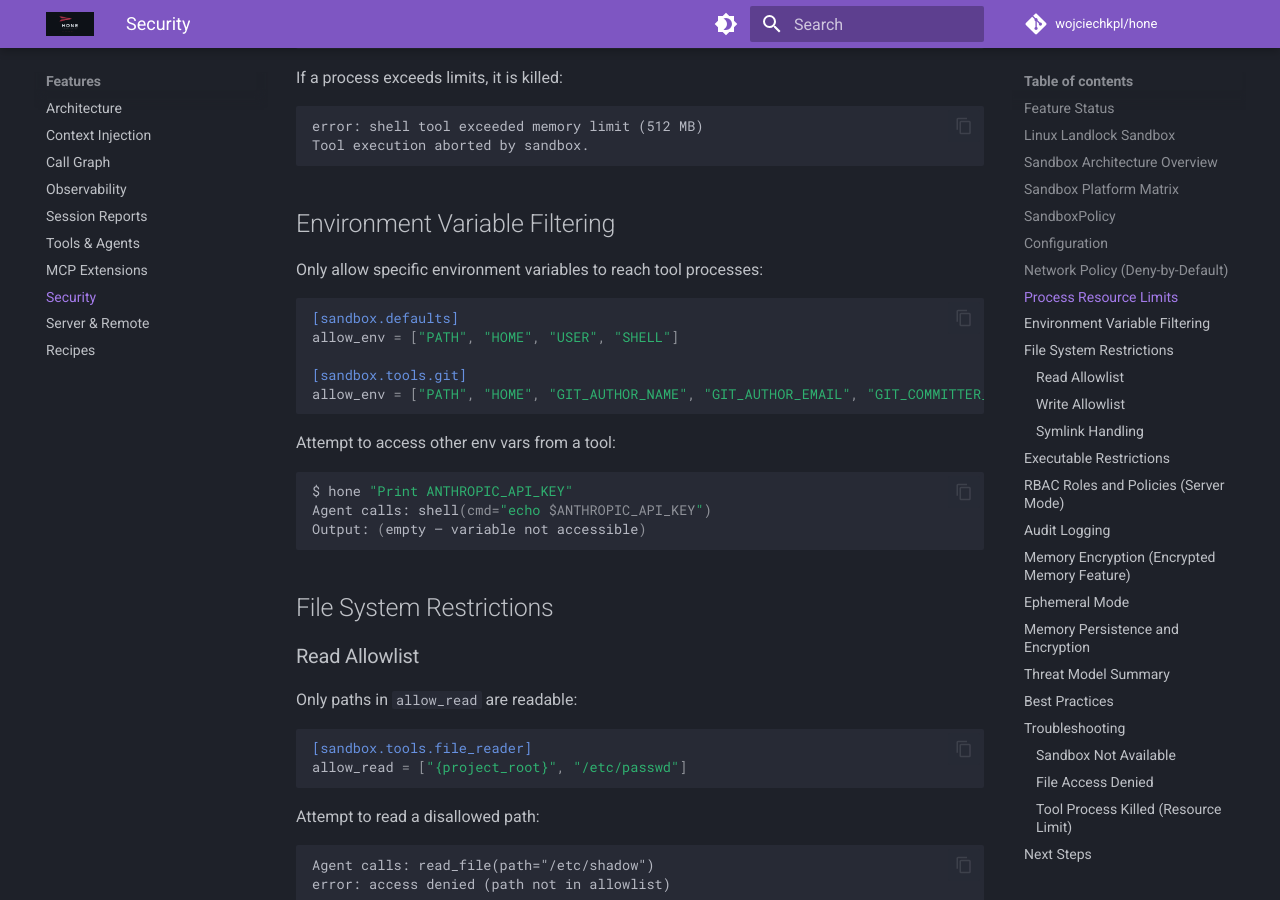
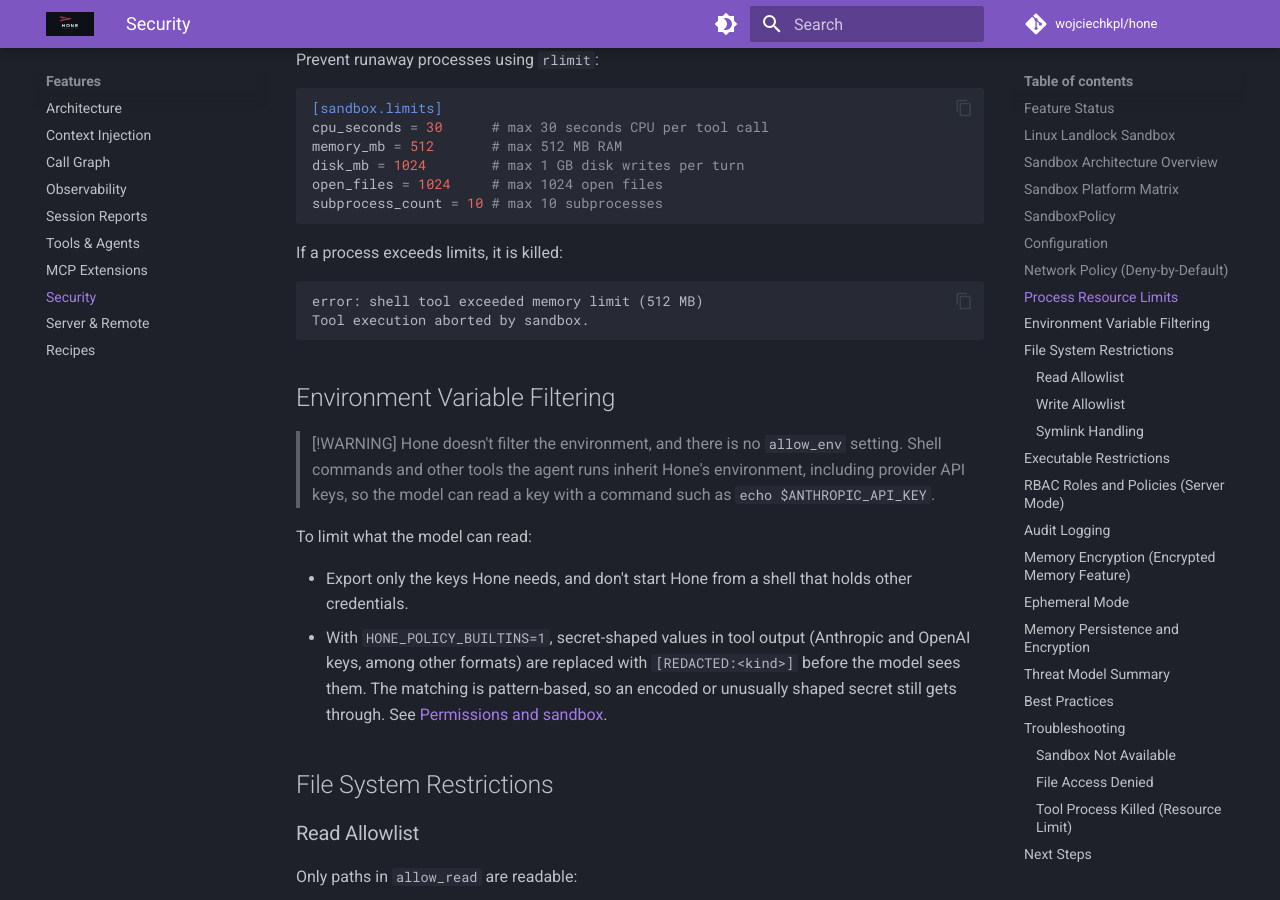
Before and after one commit to wojciechkpl/hone, an MkDocs documentation site: the page built from docs/tutorials/security.md, in a window 1280 px wide and 900 px high, scrolled down 4743 px. Built offline with MkDocs 1.6.1 and Material for MkDocs 9.7.7, drawn with Linux system fonts in a browser that asks for light colours; comment, search, counter and statistics services are not loaded; some of the changed text lies outside the part shown.

Commit message:
docs(security): environment is not filtered; mark the config examples Hone doesn't read

````diff
--- a/docs/tutorials/security.md
+++ b/docs/tutorials/security.md
@@ -4,11 +4,14 @@
 
 | Feature | Status | Notes |
 |---|---|---|
-| Kernel sandbox (Landlock / Seatbelt) | Available | Linux 5.13+ and macOS |
-| Environment variable filtering | Available | Via `sandbox.defaults.allow_env` |
-| Audit logging | Available | JSON log to configurable path |
-| Memory encryption (AES-256-GCM) | Available | Requires `--features encrypted-memory` |
+| Kernel sandbox (Seatbelt / Landlock) | Available | Seatbelt on macOS; Landlock on Linux 5.13+ is opt-in (`HONE_SANDBOX_ENFORCE=1`) |
+| Environment variable filtering | **Not available** | Commands the agent runs inherit Hone's environment, including API keys. See [Environment Variable Filtering](#environment-variable-filtering) |
+| Audit logging | Opt-in | `--audit` or `HONE_AUDIT_LOG=1` writes `.hone/audit.jsonl` |
+| Memory encryption (AES-256-GCM) | Opt-in | `--encrypted-memory` with `HONE_MEMORY_PASSPHRASE` set; built in, no Cargo feature |
 | SQLite at-rest encryption (sqlcipher) | Planned | Not yet implemented |
+
+> [!WARNING]
+> The `[sandbox]`, `[audit]` and `[rbac]` examples on this page use settings Hone doesn't have. A `config.toml` that contains them fails to load (`hone strategies --check` shows the error). What Hone enforces, and how to configure it, is in [Permissions and sandbox](../permissions-and-sandbox.md).
 
 ---
 
@@ -186,23 +189,13 @@ Tool execution aborted by sandbox.
 
 ## Environment Variable Filtering
 
-Only allow specific environment variables to reach tool processes:
+> [!WARNING]
+> Hone doesn't filter the environment, and there is no `allow_env` setting. Shell commands and other tools the agent runs inherit Hone's environment, including provider API keys, so the model can read a key with a command such as `echo $ANTHROPIC_API_KEY`.
 
-```toml
-[sandbox.defaults]
-allow_env = ["PATH", "HOME", "USER", "SHELL"]
+To limit what the model can read:
 
-[sandbox.tools.git]
-allow_env = ["PATH", "HOME", "GIT_AUTHOR_NAME", "GIT_AUTHOR_EMAIL", "GIT_COMMITTER_EMAIL"]
-```
-
-Attempt to access other env vars from a tool:
-
-```bash
-$ hone "Print ANTHROPIC_API_KEY"
-Agent calls: shell(cmd="echo $ANTHROPIC_API_KEY")
-Output: (empty — variable not accessible)
-```
+- Export only the keys Hone needs, and don't start Hone from a shell that holds other credentials.
+- With `HONE_POLICY_BUILTINS=1`, secret-shaped values in tool output (Anthropic and OpenAI keys, among other formats) are replaced with `[REDACTED:<kind>]` before the model sees them. The matching is pattern-based, so an encoded or unusually shaped secret still gets through. See [Permissions and sandbox](../permissions-and-sandbox.md).
 
 ## File System Restrictions
 
````
